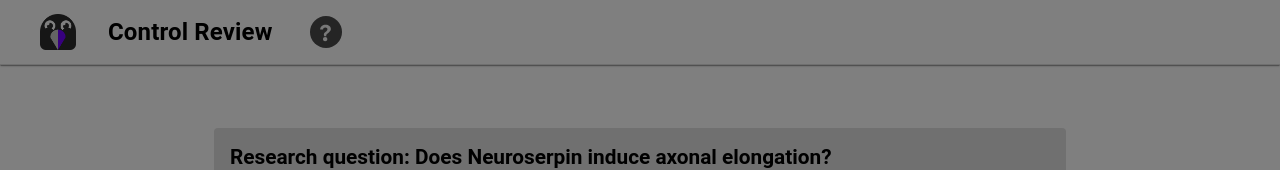
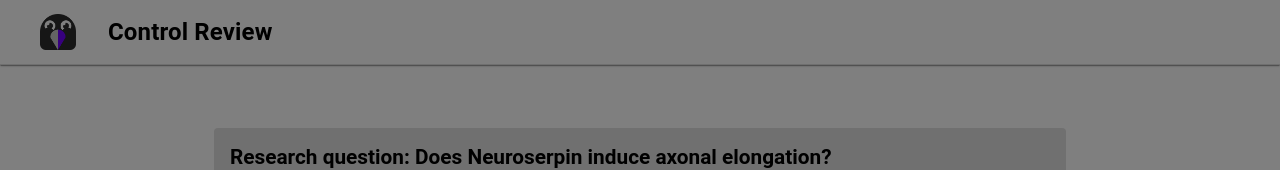
Before and after one commit to c4r-dev/jhuvt-con-con-rev-v0, a Next.js app: page / in a window 1280 px wide. Shown: the top 170 px of the page. Built offline with nearby package versions, Linux system fonts and the light colour scheme.

Commit message:
removing the modal

```diff
--- a/app/components/Header/Header.js
+++ b/app/components/Header/Header.js
@@ -45,11 +45,9 @@ const Header = ({ onLogoClick, onHelpClick, text="Randomization in the literatur
                         onClick={handleLogoClick}
                     />
                     <h1 className="header-title">  {text} </h1>
-                    <button className="header-guide-button" onClick={handleHelpClick}>
-                        {/* SVG here */}
-                        {/* <img src={helpTooltip} alt="Guide" className="help-tooltip-image" /> */}
+                    {/* <button className="header-guide-button" onClick={handleHelpClick}>
                         <Image src={helpTooltip} alt="Guide" className="help-tooltip-image" />
-                    </button>
+                    </button> */}
                 </div>
             </div>
 
```
